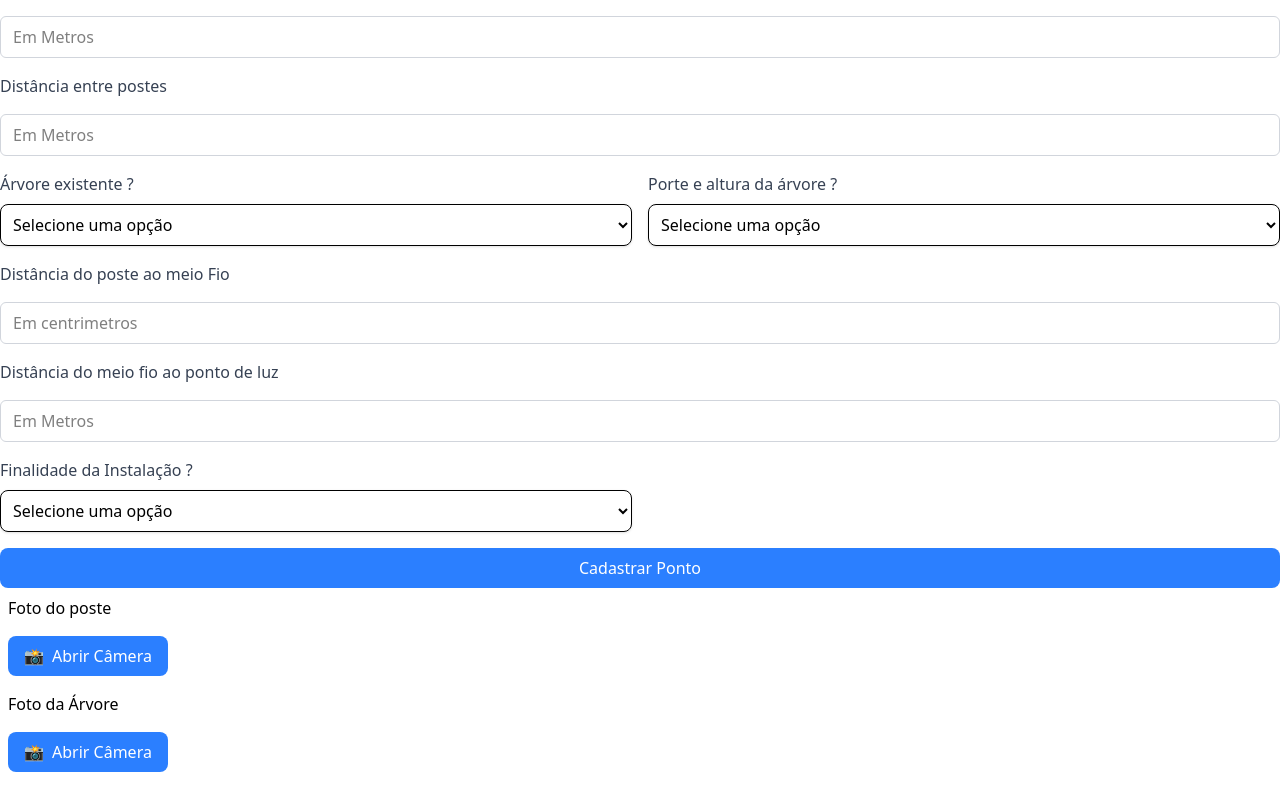
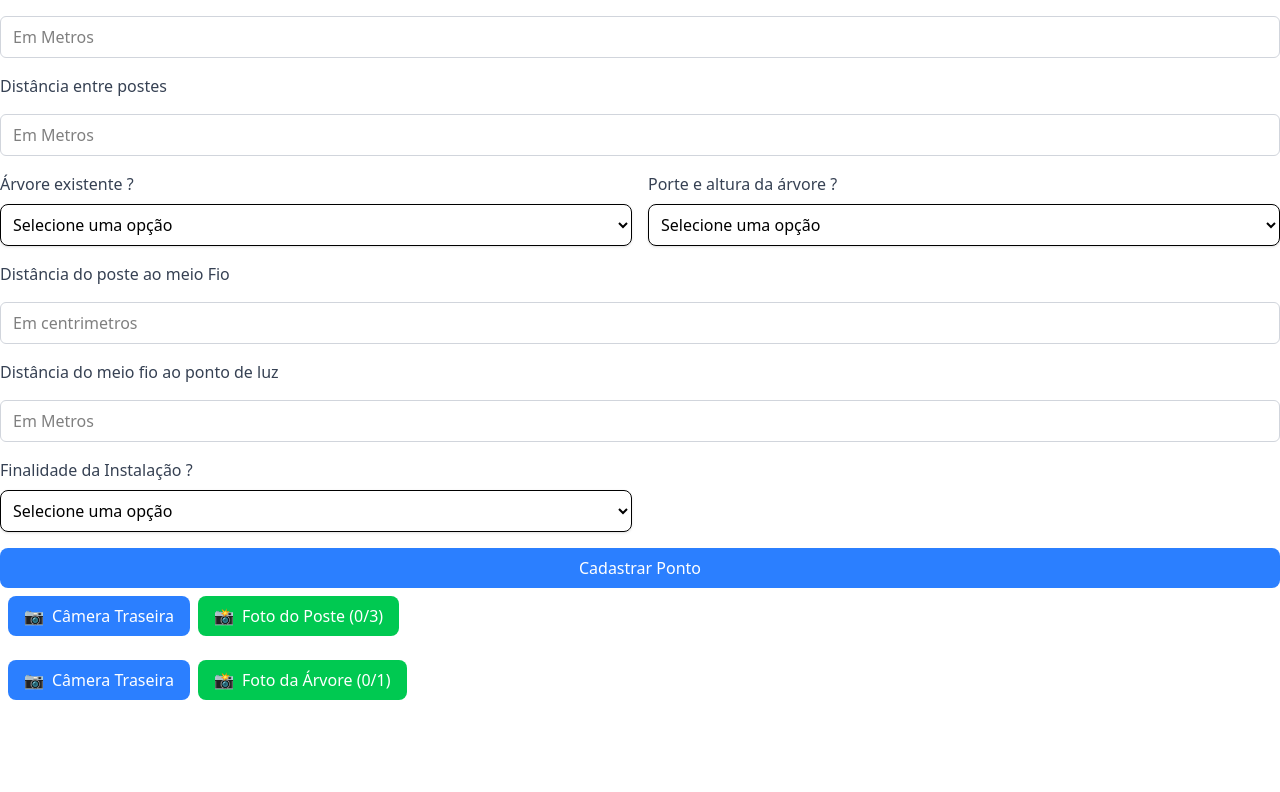
Before and after one commit to schiaretti/meu-projeto, a React (Vite) app: page /CadastroPoste in a window 1280 px wide. Shown: the part 2062-2854 px from the top of the page. After the commit the page ends 2790 px from the top, so only its background shows below. Built offline with nearby package versions, Linux system fonts and the light colour scheme.

Commit message:
arrumei a camera

```diff
--- a/src/components/CameraBotao.tsx
+++ b/src/components/CameraBotao.tsx
@@ -9,18 +9,9 @@ const Componentebotao: React.FC<ComponentebotaoProps> = ({ buttonText, minPhotos
   const videoRef = useRef<HTMLVideoElement>(null);
   const [photos, setPhotos] = useState<string[]>([]); // Array para armazenar as fotos
   const [cameraMode, setCameraMode] = useState<'front' | 'back'>('back'); // Estado da câmera
-  const [isCameraOpen, setIsCameraOpen] = useState(false); // Estado para controlar se a câmera está aberta
-  const [error, setError] = useState<string | null>(null); // Estado para mensagens de erro
 
-  // Função para abrir a câmera
-  const openCamera = async () => {
+  const handleTakePhoto = async () => {
     try {
-      // Verifica se o navegador suporta a API de MediaDevices
-      if (!navigator.mediaDevices || !navigator.mediaDevices.getUserMedia) {
-        setError("Seu navegador não suporta acesso à câmera.");
-        return;
-      }
-
       // Configurações da câmera
       const constraints = {
         video: {
@@ -31,43 +22,13 @@ const Componentebotao: React.FC<ComponentebotaoProps> = ({ buttonText, minPhotos
       // Solicita acesso à câmera
       const stream = await navigator.mediaDevices.getUserMedia(constraints);
       if (videoRef.current) {
-        console.log("Stream atribuído ao elemento de vídeo:", stream); // Verifique no console
         videoRef.current.srcObject = stream;
-        setIsCameraOpen(true); // Abre a câmera
-        setError(null); // Limpa mensagens de erro
       }
-    } catch (err) {
-      console.error("Erro ao acessar a câmera:", err);
 
-      // Verifica se o erro é do tipo Error
-      if (err instanceof Error) {
-        if (err.name === 'NotAllowedError') {
-          setError("Permissão para acessar a câmera foi negada. Por favor, permita o acesso à câmera nas configurações do navegador.");
-        } else if (err.name === 'NotFoundError') {
-          setError("Nenhuma câmera foi encontrada no dispositivo.");
-        } else if (err.name === 'NotReadableError') {
-          setError("A câmera está em uso por outro aplicativo ou não pode ser acessada.");
-        } else {
-          setError("Erro ao acessar a câmera. Verifique as permissões e tente novamente.");
-        }
-      } else {
-        setError("Erro desconhecido ao acessar a câmera.");
-      }
-    }
-  };
+      // Aguarda um breve momento para garantir que o vídeo esteja pronto
+      await new Promise((resolve) => setTimeout(resolve, 500));
 
-  // Função para fechar a câmera
-  const closeCamera = () => {
-    if (videoRef.current && videoRef.current.srcObject) {
-      const stream = videoRef.current.srcObject as MediaStream;
-      stream.getTracks().forEach((track) => track.stop()); // Para todos os tracks da câmera
-      videoRef.current.srcObject = null;
-      setIsCameraOpen(false); // Fecha a câmera
-    }
-  };
-
-  // Função para tirar foto
-  const handleTakePhoto = () => {
+      // Cria um canvas para capturar a foto
       const canvas = document.createElement('canvas');
       const video = videoRef.current;
       if (video) {
@@ -83,86 +44,65 @@ const Componentebotao: React.FC<ComponentebotaoProps> = ({ buttonText, minPhotos
         const dataUrl = canvas.toDataURL('image/png');
         setPhotos((prevPhotos) => [...prevPhotos, dataUrl]); // Adiciona a nova foto ao array
       }
+
+      // Para a câmera após tirar a foto
+      stream.getTracks().forEach((track) => track.stop());
+    } catch (err) {
+      console.error("Erro ao acessar a câmera:", err);
+
+      // Verifica se o erro é do tipo Error
+      if (err instanceof Error) {
+        if (err.name === 'NotAllowedError') {
+          alert("Permissão para acessar a câmera foi negada. Por favor, permita o acesso à câmera nas configurações do navegador.");
+        } else if (err.name === 'NotFoundError') {
+          alert("Nenhuma câmera foi encontrada no dispositivo.");
+        } else if (err.name === 'NotReadableError') {
+          alert("A câmera está em uso por outro aplicativo ou não pode ser acessada.");
+        } else {
+          alert("Erro ao acessar a câmera. Verifique as permissões e tente novamente.");
+        }
+      } else {
+        alert("Erro desconhecido ao acessar a câmera.");
+      }
+    }
   };
 
-  // Função para alternar entre câmera frontal e traseira
   const toggleCamera = () => {
-    setCameraMode((prevMode) => (prevMode === 'front' ? 'back' : 'front'));
-    closeCamera(); // Fecha a câmera atual
-    openCamera(); // Reabre a câmera com o novo modo
+    setCameraMode((prevMode) => (prevMode === 'front' ? 'back' : 'front')); // Alterna entre frontal e traseira
   };
 
   return (
     <div>
-      {/* Mensagem de erro */}
-      {error && <div className="text-red-500 mb-2">{error}</div>}
-
-      {/* Botão para abrir a câmera */}
-      {!isCameraOpen && (
+      {/* Botões lado a lado */}
+      <div className="flex gap-2 mb-2">
+        {/* Botão para alternar a câmera */}
         <button
           type="button"
-          onClick={openCamera}
+          onClick={toggleCamera}
           className="px-4 py-2 bg-blue-500 text-white rounded-lg hover:bg-blue-700 transition flex items-center justify-center gap-2"
         >
           <span role="img" aria-label="camera">
-            📸
+            📷
           </span>
-          Abrir Câmera
-        </button>
-      )}
-
-      {/* Exibe a câmera quando aberta */}
-      {isCameraOpen && (
-        <div className="mt-4">
-          {/* Vídeo da câmera */}
-          <video
-            ref={videoRef}
-            autoPlay
-            playsInline
-            className="w-full h-auto rounded-lg shadow-lg border-2 border-red-500" // Adicione uma borda para visualização
-          ></video>
-
-          {/* Botões de controle da câmera */}
-          <div className="flex gap-2 mt-2">
-            {/* Botão para alternar câmera */}
-            <button
-              type="button"
-              onClick={toggleCamera}
-              className="px-4 py-2 bg-gray-500 text-white rounded-lg hover:bg-gray-700 transition flex items-center justify-center gap-2"
-            >
-              <span role="img" aria-label="camera">
-                🔄
-              </span>
-              Alternar Câmera
+          {cameraMode === 'front' ? 'Câmera Frontal' : 'Câmera Traseira'}
         </button>
 
         {/* Botão para tirar foto */}
         <button
           type="button"
           onClick={handleTakePhoto}
-              disabled={photos.length >= minPhotos}
-              className="px-4 py-2 bg-green-500 text-white rounded-lg hover:bg-green-700 transition disabled:bg-gray-400 disabled:cursor-not-allowed flex items-center justify-center gap-2"
+          disabled={photos.length >= minPhotos} // Desabilita o botão após atingir o mínimo de fotos
+          className="px-4 py-2 bg-green-500 text-white rounded-lg hover:bg-blue-700 transition disabled:bg-green-400 disabled:cursor-not-allowed flex items-center justify-center gap-2"
         >
           <span role="img" aria-label="camera">
             📸
           </span>
-              Tirar Foto
-            </button>
-
-            {/* Botão para fechar a câmera */}
-            <button
-              type="button"
-              onClick={closeCamera}
-              className="px-4 py-2 bg-red-500 text-white rounded-lg hover:bg-red-700 transition flex items-center justify-center gap-2"
-            >
-              <span role="img" aria-label="close">
-                ❌
-              </span>
-              Fechar Câmera
+          {buttonText} ({photos.length}/{minPhotos})
         </button>
       </div>
-        </div>
-      )}
+
+      {/* Vídeo oculto para acessar a câmera */}
+      <video ref={videoRef} autoPlay playsInline className="hidden"></video>
 
       {/* Exibe as fotos capturadas */}
       {photos.length > 0 && (
--- a/src/pages/Cadastro/index.tsx
+++ b/src/pages/Cadastro/index.tsx
@@ -509,17 +509,12 @@ function CadastroPoste() {
             </form>
 
             <div className="flex flex-col gap-4 mb-3 p-2">
+  {/* Componente para "Foto do Poste" */}
+  <Componentebotao buttonText="Foto do Poste" minPhotos={3} />
 
-                    <h2>Foto do poste</h2>
-
-                {/* Componente para "Foto do Poste" */}
-                <Componentebotao buttonText="Foto do Poste" minPhotos={3} />
-
-                <h2>Foto da Árvore</h2>
-
-                {/* Componente para "Foto da Árvore" */}
-                <Componentebotao buttonText="Foto da Árvore" minPhotos={3} />
-            </div>
+  {/* Componente para "Foto da Árvore" */}
+  <Componentebotao buttonText="Foto da Árvore" minPhotos={1} />
+</div>
 
 
 
```
Also changed, not shown: src/hooks/useGetLocation.ts (+0 -30 lines). Lines whose indentation alone changed are shown as unchanged.
